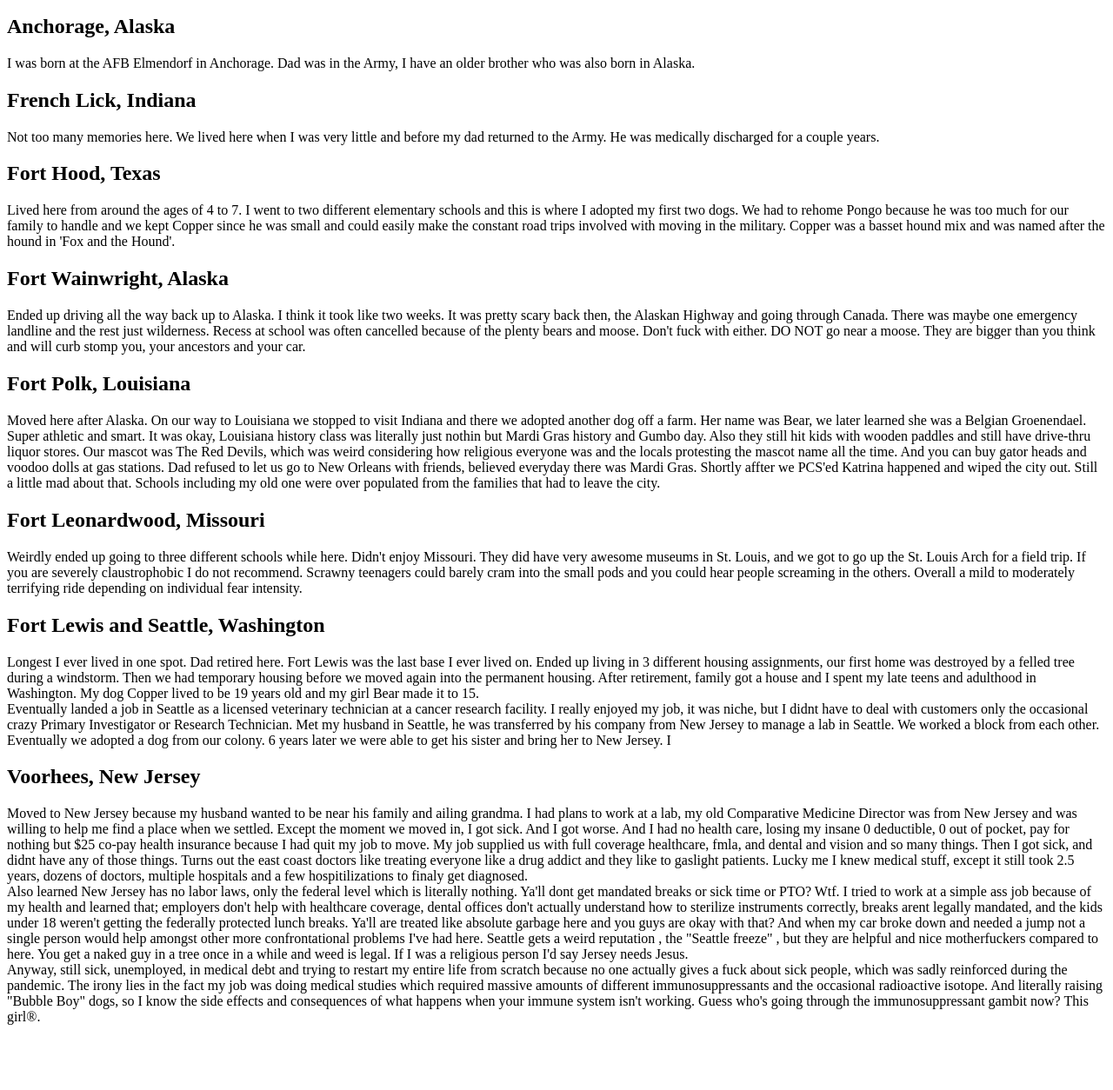
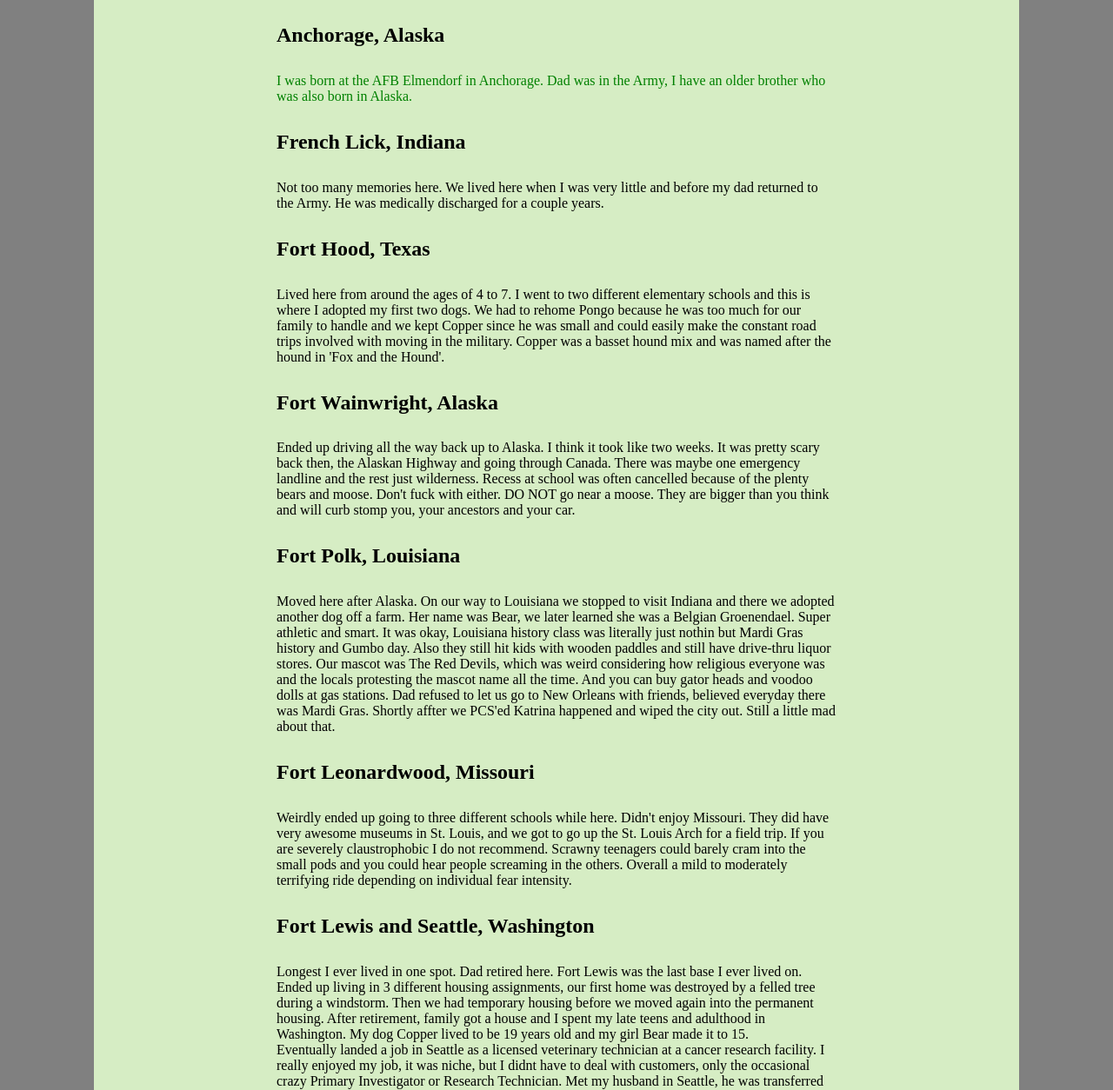
Before and after one commit to PattZhou/js-assignment-4-html-me-something-PattZhou, a website: page index.html in a window 1280 px wide. Shown: the part 136-1390 px from the top of the page at 87% size. Before the commit the page ends 1331 px from the top, so only its background shows below. Drawn offline with Linux system fonts and the light colour scheme; files whose address does not match are found by name.

Commit message:
Finished HTML

```diff
--- a/index.html
+++ b/index.html
@@ -2,15 +2,19 @@
 <html>
 
 <head>
-   <figure>
-      <img src="" alt="">
-   </figure>
+   <link rel="stylesheet" type="text/css"
+      href="C:\Users\Avali\Documents\Launchcode\graded_4\js-assignment-4-html-me-something-PattZhou\style.css" />
+</head>
 <title>Tiffany Patton: My life and Places I've lived</title>
 </head>
 
 <body>
+   <div>
+      <figure>
+         <img src="images\skyline.jpeg" alt="skyline of Seattle" width="">
+      </figure>
       <header>
-      <h1>Places I've lived</h1>
+         <h1 id="mainHeading">Places I've lived</h1>
          <select name="places" id="places">
             <option value="anchorage">Anchorage, Alaska</option>
             <option value="indiana">French Lick, Indiana</option>
@@ -25,107 +29,112 @@
       <main>
          <article>
             <section>
-            <h2>Anchorage, Alaska</h2>
-            <p> I was born at the AFB Elmendorf in Anchorage.
+               <h2 class="headings">Anchorage, Alaska</h2>
+               <p id="testP" class="funParagraph"> I was born at the AFB Elmendorf in Anchorage.
                   Dad was in the Army, I have an older brother who was also born in Alaska.</p>
             </section>
             <section>
-            <h2>French Lick, Indiana</h2>
+               <h2 class="headings">French Lick, Indiana</h2>
                <p> Not too many memories here. We lived here when I was very little
                   and before my dad returned to the Army. He was medically discharged for a couple years.</p>
             </section>
             <section>
-            <h2>Fort Hood, Texas</h2>
+               <h2 class="headings">Fort Hood, Texas</h2>
                <p> Lived here from around the ages of 4 to 7. I went to two different
-               elementary schools and this is where I adopted my first two dogs. We had to rehome Pongo because he was
-               too much for our family to handle
-               and we kept Copper since he was small and could easily make the constant road trips involved
-               with moving in the military. Copper was a basset hound mix and was named after the hound in 'Fox and the
+                  elementary schools and this is where I adopted my first two dogs. We had to rehome Pongo because he
+                  was
+                  too much for our family to handle and we kept Copper since he was small and could easily make the
+                  constant road trips involved
+                  with moving in the military. Copper was a basset hound mix and was named after the hound in 'Fox and
+                  the
                   Hound'.</p>
             </section>
             <section>
-            <h2>Fort Wainwright, Alaska</h2>
+               <h2 class="headings">Fort Wainwright, Alaska</h2>
                <p> Ended up driving all the way back up to Alaska. I think it took like two weeks.
                   It was pretty scary back then, the Alaskan Highway and going through Canada. There was maybe one
                   emergency landline and the rest just wilderness. Recess at school was often cancelled because of the
-               plenty bears
-               and moose. Don't fuck with either.
+                  plenty bears and moose. Don't fuck with either.
                   DO NOT go near a moose. They are bigger than you think and will curb stomp you, your ancestors and
                   your car.
                </p>
             </section>
             <section>
-            <h2>Fort Polk, Louisiana</h2>
+               <h2 class="headings">Fort Polk, Louisiana</h2>
                <p> Moved here after Alaska. On our way to Louisiana we stopped to visit Indiana and there we adopted
-               another dog off a farm. Her name was Bear, we later learned she was a Belgian Groenendael. Super athletic
+                  another dog off a farm. Her name was Bear, we later learned she was a Belgian Groenendael. Super
+                  athletic
                   and smart.
                   It was okay, Louisiana history class was literally just nothin but Mardi
-               Gras history and Gumbo day. Also they still hit kids with wooden paddles and still have drive-thru liquor
+                  Gras history and Gumbo day. Also they still hit kids with wooden paddles and still have drive-thru
+                  liquor
                   stores. Our mascot was The Red Devils, which was weird considering how religious everyone was and the
                   locals protesting the mascot name all the time. And you can buy gator heads and voodoo dolls at gas
-               stations. Dad refused to let us go to New Orleans with friends, believed everyday there was Mardi Gras.
-               Shortly affter we PCS'ed
-               Katrina happened and wiped the city out. Still a little mad about that. Schools including my old one were
-               over populated from the families that had to leave the city.
-
+                  stations. Dad refused to let us go to New Orleans with friends, believed everyday there was Mardi
+                  Gras.
+                  Shortly affter we PCS'ed Katrina happened and wiped the city out. Still a little mad about that.
                </p>
             </section>
             <section>
-            <h2>Fort Leonardwood, Missouri</h2>
-            <p>Weirdly ended up going to three different schools while here. Didn't enjoy Missouri. They did have very
+               <h2 class="headings">Fort Leonardwood, Missouri</h2>
+               <p>Weirdly ended up going to three different schools while here. Didn't enjoy Missouri. They did have
+                  very
                   awesome museums in St. Louis,
                   and we got to go up the St. Louis Arch for a field trip. If you are severely claustrophobic I do not
                   recommend. Scrawny teenagers could barely
-               cram into the small pods and you could hear people screaming in the others. Overall a mild to moderately
+                  cram into the small pods and you could hear people screaming in the others. Overall a mild to
+                  moderately
                   terrifying ride depending on individual fear intensity.</p>
             </section>
             <section>
-            <h2>Fort Lewis and Seattle, Washington</h2>
+               <h2 class="headings">Fort Lewis and Seattle, Washington</h2>
                <p>Longest I ever lived in one spot. Dad retired here. Fort Lewis was the last base I ever lived on.
-               Ended up living in 3 different housing assignments, our first home was destroyed by a felled tree during
+                  Ended up living in 3 different housing assignments, our first home was destroyed by a felled tree
+                  during
                   a windstorm. Then we had temporary housing before we moved again into the permanent housing.
-               After retirement, family got a house and I spent my late teens and adulthood in Washington. My dog Copper
+                  After retirement, family got a house and I spent my late teens and adulthood in Washington. My dog
+                  Copper
                   lived to be 19 years old and my girl Bear made it to 15. <br>
-               Eventually landed a job in Seattle as a licensed veterinary technician at a cancer research facility. I
+                  Eventually landed a job in Seattle as a licensed veterinary technician at a cancer research facility.
+                  I
                   really enjoyed my job, it was niche,
-               but I didnt have to deal with customers only the occasional crazy Primary Investigator or Research
+                  but I didnt have to deal with customers, only the occasional crazy Primary Investigator or Research
                   Technician. Met my husband in Seattle, he was transferred by his company
                   from New Jersey to manage a lab in Seattle. We worked a block from each other. Eventually we adopted a
                   dog from our colony.
                   6 years later we were able to get his sister and bring her to New Jersey.
-               I </p>
+               </p>
+
             </section>
             <section>
-            <h2>Voorhees, New Jersey</h2>
-            <p> Moved to New Jersey because my husband wanted to be near his family and ailing grandma. I had plans to
+               <h2 class="headings">Voorhees, New Jersey</h2>
+               <p> Moved to New Jersey because my husband wanted to be near his family and ailing grandma. I had plans
+                  to
                   work at a lab, my old
                   Comparative Medicine Director was from New Jersey and was willing to help me find a place when we
                   settled. Except the moment we moved in, I got sick.
-               And I got worse. And I had no health care, losing my insane 0 deductible, 0 out of pocket, pay for
-               nothing but $25 co-pay health insurance because I had quit my job to move.
-               My job supplied us with full coverage healthcare, fmla, and dental and vision and so many things. Then I
-               got sick, and didnt have any of those things. Turns out the east coast doctors
+                  And I got worse. And we had no health care, because I had quit my job to move.
+                  My job supplied us with full coverage healthcare, fmla, and dental and vision and so many things. Then
+                  I
+                  got sick, and didnt have any of those things. Turns out the New Jersey doctors
                   like treating everyone like a drug addict and they like to gaslight patients. Lucky me I knew medical
-               stuff, except it still took 2.5 years, dozens of doctors, multiple hospitals and a few hospitilizations
+                  stuff, except it still took 2.5 years, dozens of doctors, multiple hospitals and a few
+                  hospitilizations
                   to finaly get diagnosed. <br>
                   Also learned New Jersey has no labor laws, only the federal level which is
-               literally nothing. Ya'll dont get mandated breaks or sick time or PTO? Wtf. I tried to work at a simple
-               ass job because of my
-               health and learned
-               that; employers don't help with healthcare coverage, dental offices don't actually understand how to
-               sterilize instruments correctly, breaks arent legally mandated, and the kids under 18 weren't getting the
-               federally protected lunch breaks.
-               Ya'll are treated like absolute garbage here and you guys are okay with that? And when my car broke down
+                  literally nothing. Ya'll dont get mandated breaks or sick time or PTO? Wtf.
+                  Ya'll are treated like absolute garbage here and you guys are okay with that? And when my car broke
+                  down
                   and needed a jump not a single person would help amongst other more confrontational problems I've had
-               here. Seattle gets a
-               weird reputation , the "Seattle freeze" , but they are helpful and nice motherfuckers compared to here.
-               You get a naked guy
-               in a tree once in a while and weed is legal. If I was a religious person I'd say Jersey needs Jesus. <br>
+                  here. Sure in Seattle you get a naked guy in a tree once in a while, but weed is legal, people are
+                  nice,
+                  and employees have rights. <br>
                   Anyway, still sick, unemployed, in medical debt and trying to restart my entire life
-               from scratch because no one actually gives a fuck about sick people, which was sadly reinforced during
+                  from scratch because no one actually cares about sick people, which was sadly reinforced during
                   the pandemic. The irony lies in the fact my job was doing medical studies which
-               required massive amounts of different immunosuppressants and the occasional radioactive isotope. And
-               literally raising "Bubble Boy" dogs, so I know the side effects and consequences of what happens when
+                  required massive amounts of different immunosuppressants and the occasional radioactive isotope. I
+                  literally raised animals with no immune system, so I know the side effects and consequences of what
+                  happens when
                   your immune system isn't working.
                   Guess who's going through the immunosuppressant gambit now? This girl&reg;.
 
@@ -133,6 +142,7 @@
             </section>
          </article>
       </main>
+   </div>
 </body>
 
 </html>
--- /dev/null
+++ b/style.css
@@ -0,0 +1,46 @@
+/* Write your CSS here! */
+body {
+    background-color: grey;
+}
+
+img {
+    width: 100%;
+}
+
+#mainHeading {
+    padding: 0%;
+    color: red;
+
+
+}
+
+
+div {
+    background-color: rgb(214, 237, 196);
+    padding-right: 100px;
+    padding-left: 100px;
+    margin-bottom: 20px;
+    margin-right: 100px;
+    margin-left: 100px;
+}
+
+.funParagraph {
+    color: green;
+}
+
+p {
+    padding-right: 100px;
+    padding-left: 100px;
+    margin-bottom: 20px;
+    margin-right: 10px;
+    margin-left: 10px;
+}
+
+.headings {
+    text-align: left;
+    padding-top: 10px;
+    padding-right: 10px;
+    padding-bottom: 10px;
+    padding-left: 10px;
+    margin-left: 100px;
+}
```
Lines whose indentation alone changed are shown as unchanged.
